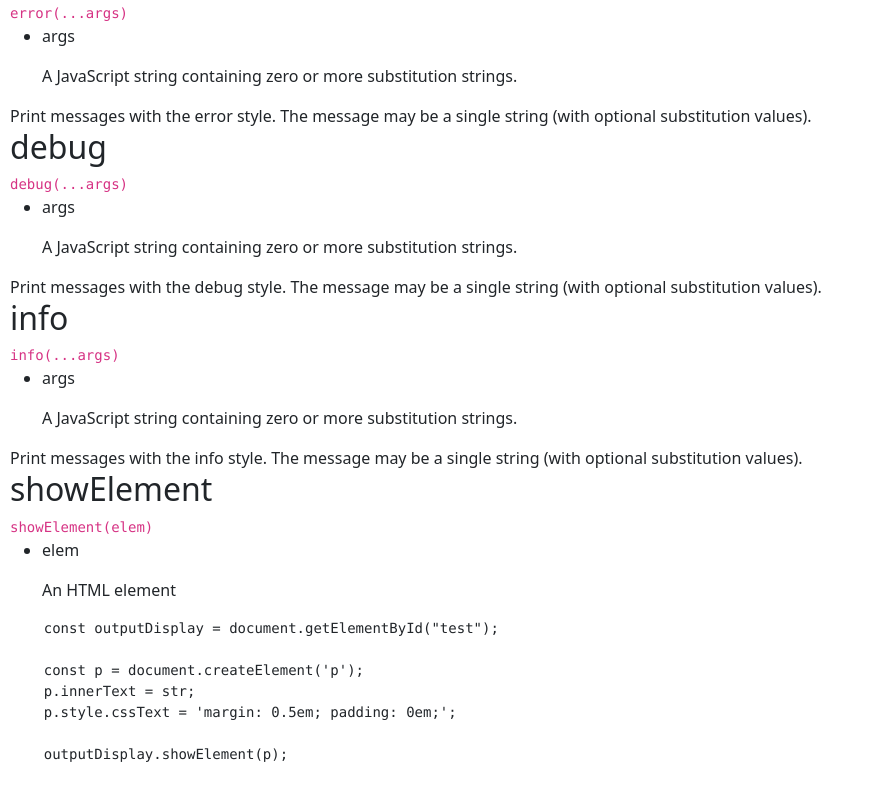
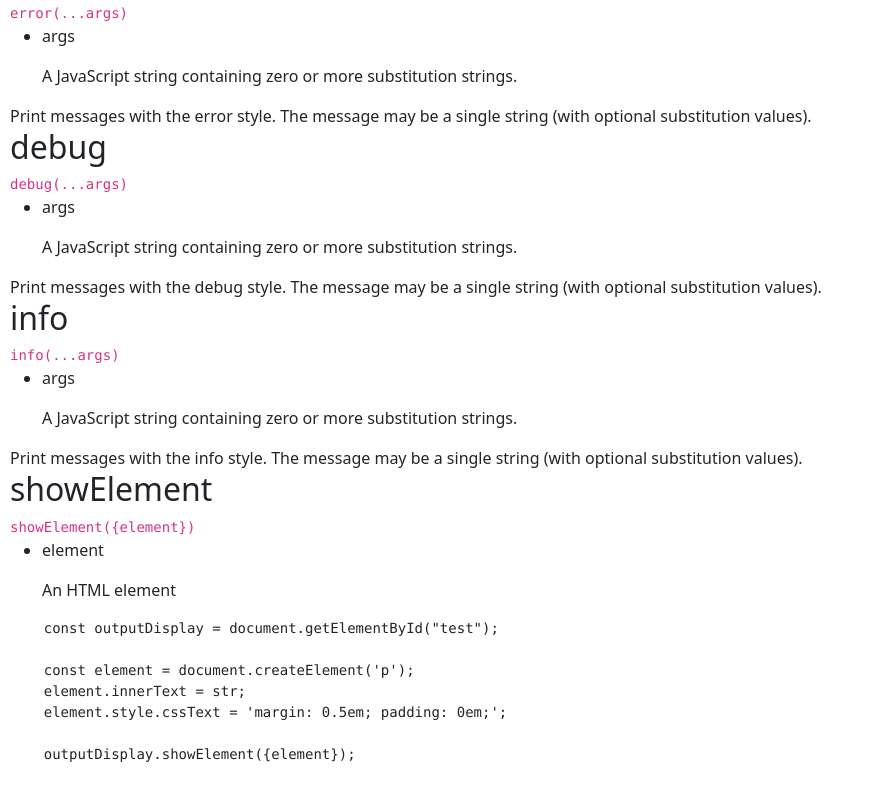
Before and after one commit to dongxuli-concord-design/dongxuli-concord-design, a plain HTML site: page XcUI/Documentation/index.html in a window 1280 px wide. Shown: the part 1764-2564 px from the top of the page, without its empty margins (0-873 px from the left). Drawn offline with Linux system fonts and the light colour scheme; files that its build step writes are made by us from their sources.

Commit message:
Refactor code

```diff
--- a/XcUI/Documentation/index.html
+++ b/XcUI/Documentation/index.html
@@ -167,11 +167,11 @@ let dialog = new XcUIDialog( {
 
 <h2>showElement</h2>
 
-<code>showElement(elem)</code>
+<code>showElement({element})</code>
 
 <ul>
   <li>
-    <dl>elem</dl>
+    <dl>element</dl>
     <dd>An HTML element</dd>
   </li>
 </ul>
@@ -179,11 +179,11 @@ let dialog = new XcUIDialog( {
 <pre>
     const outputDisplay = document.getElementById("test");
 
-    const p = document.createElement('p');
-    p.innerText = str;
-    p.style.cssText = 'margin: 0.5em; padding: 0em;';
+    const element = document.createElement('p');
+    element.innerText = str;
+    element.style.cssText = 'margin: 0.5em; padding: 0em;';
 
-    outputDisplay.showElement(p);
+    outputDisplay.showElement({element});
  </pre>
 
 </body>
```
Also changed, not shown: XcUI/XcUIDisplay.js (+8 -8 lines).
